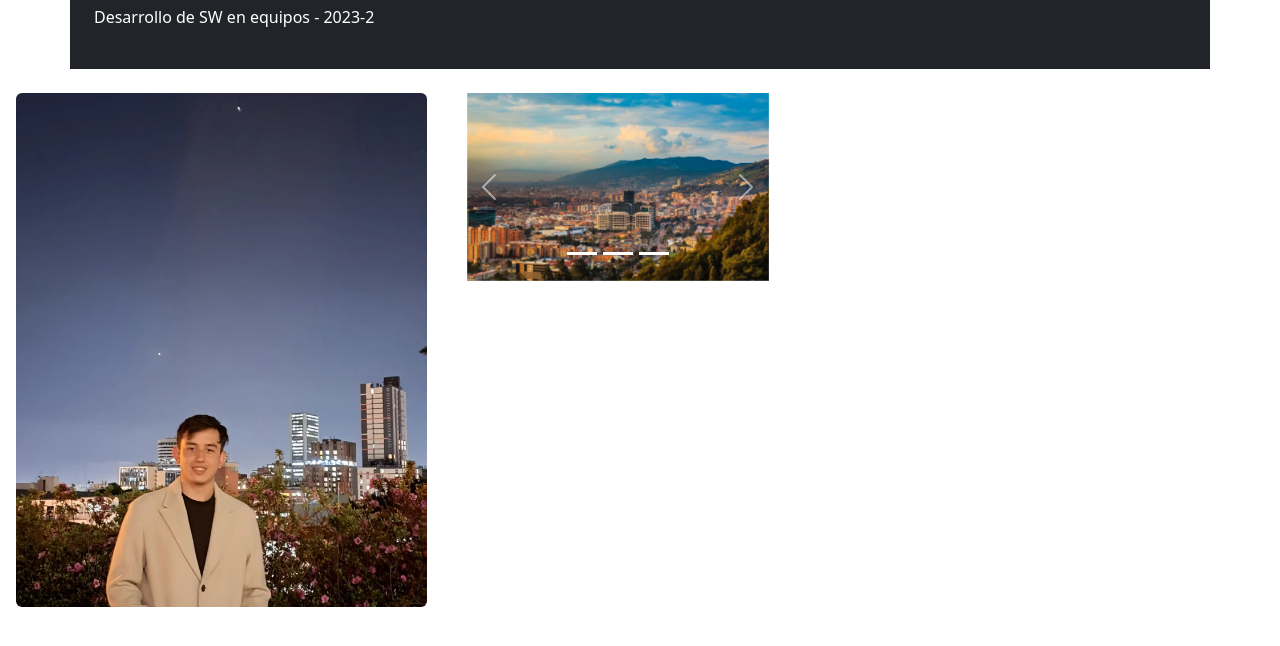
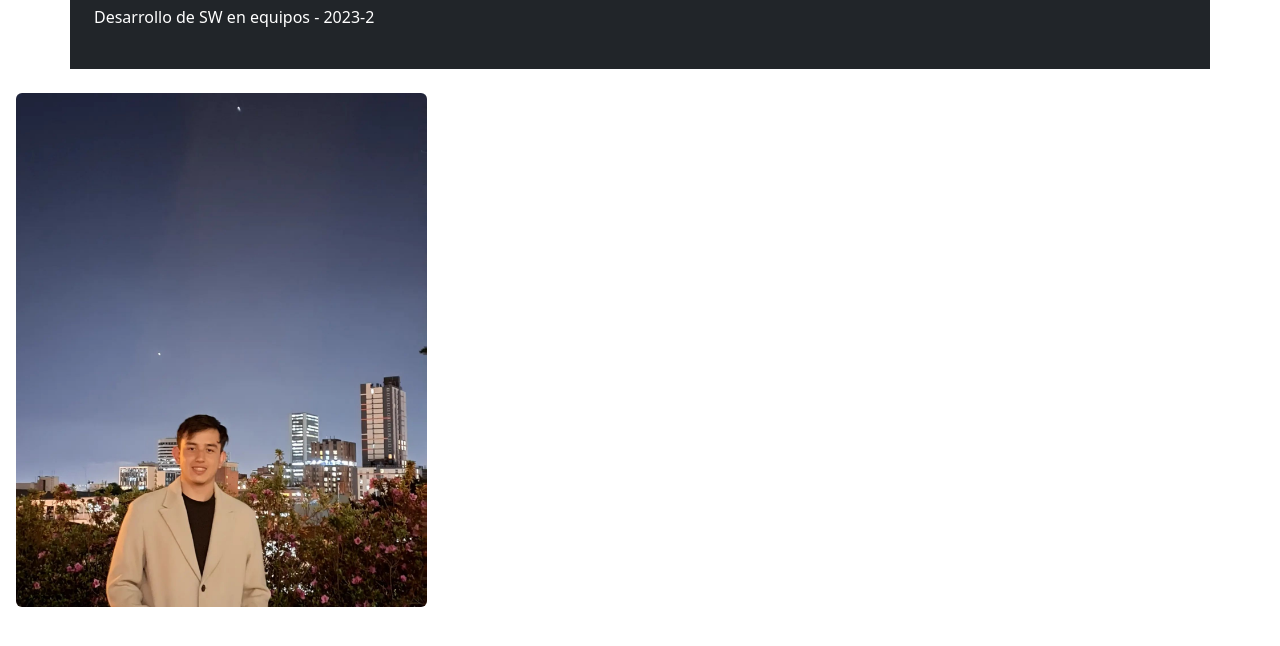
Before and after one commit to Danielfts/tallerHTML, a plain HTML site: page index.html in a window 1280 px wide. Shown: the part 126-772 px from the top of the page. Drawn offline with nearby package versions, Linux system fonts and the light colour scheme.

Commit message:
deleted carousel

```diff
--- a/index.html
+++ b/index.html
@@ -19,30 +19,7 @@
         <div class="col-sm-4 mx-3"><img class="img-fluid rounded" src="fotoMia.webp"
                 alt="Yo en las escaleras del lleras"></div>
         <div class="col-sm-3">
-            <div id="test" class="carousel slide" data-bs-ride="carousel">
-                <div class="carousel-indicators">
-                    <button type="button" data-bs-target="#test" data-bs-slide-to="0" class="active"></button>
-                    <button type="button" data-bs-target="#test" data-bs-slide-to="1" class="active"></button>
-                    <button type="button" data-bs-target="#test" data-bs-slide-to="2" class="active"></button>
-                </div>
-                <div class="carousel-inner">
-                    <div class="carousel-item active">
-                        <img src="bogotown1.jpg" alt="Los Angeles" class="d-block w-100">
-                    </div>
-                    <div class="carousel-item">
-                        <img src="bogotown2.jpg" alt="Chicago" class="d-block w-100">
-                    </div>
-                    <div class="carousel-item">
-                        <img src="bogotown1.jpg" alt="New York" class="d-block w-100">
-                    </div>
-                </div>
-                <button class="carousel-control-prev" type="button" data-bs-target="#test" data-bs-slide="prev">
-                    <span class="carousel-control-prev-icon"></span>
-                </button>
-                <button class="carousel-control-next" type="button" data-bs-target="#test" data-bs-slide="next">
-                    <span class="carousel-control-next-icon"></span>
-                </button>
-            </div>
+
         </div>
 
 
```
